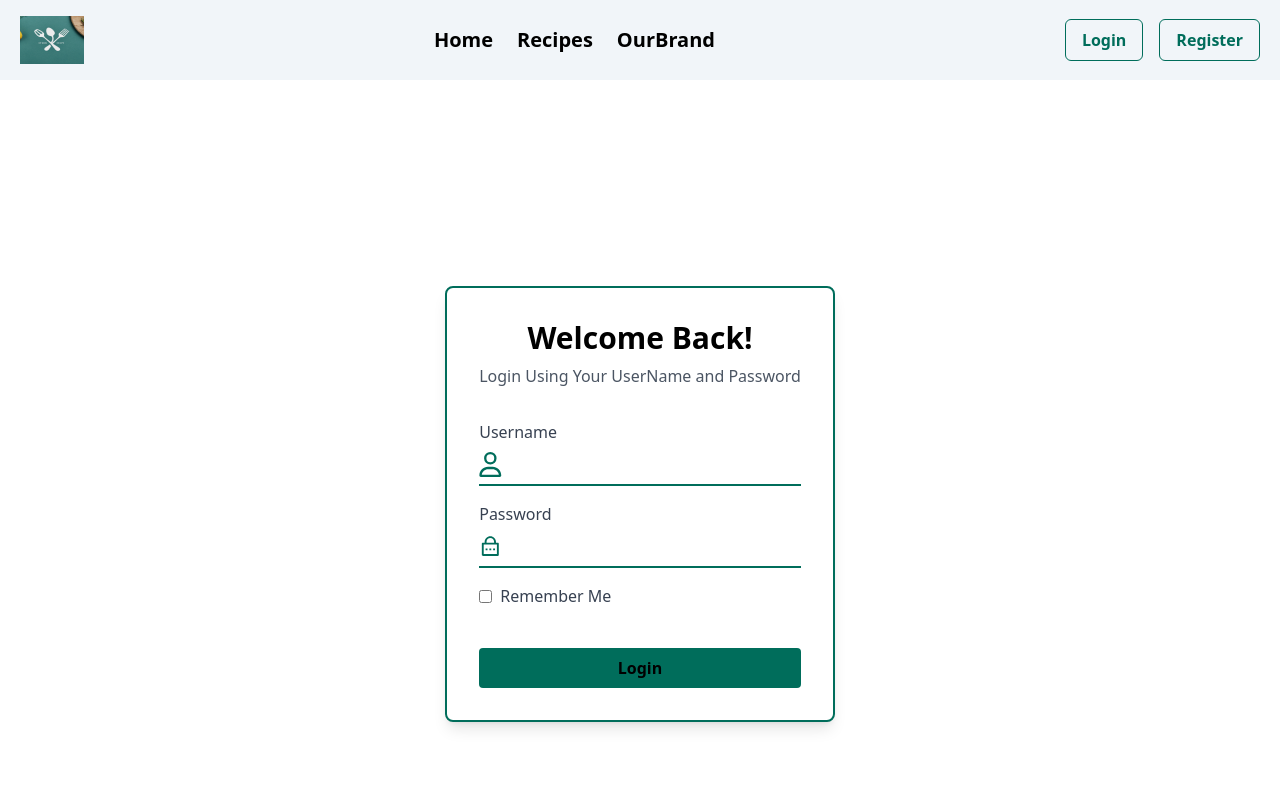
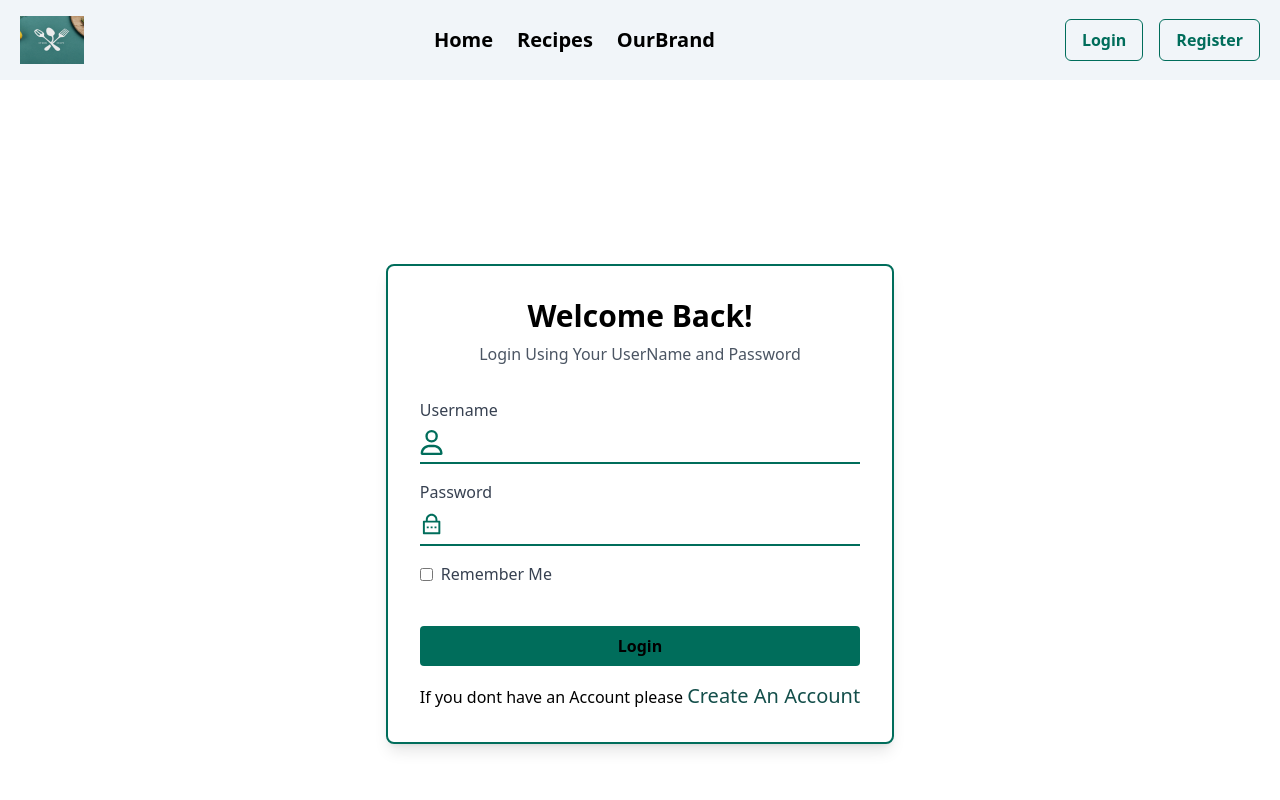
Before and after one commit to Thandekaportiap/Task-9-Online-Recipe, a React (Vite) app in the folder frontend/: page /Login in a window 1280 px wide. Shown: the top 800 px of the page. Built offline with nearby package versions, Linux system fonts and the light colour scheme; a web font is replaced by a local one; what fluid-tailwind would draw is missing.

Commit message:
Json Server register

```diff
--- a/frontend/package.json
+++ b/frontend/package.json
@@ -10,6 +10,7 @@
     "preview": "vite preview"
   },
   "dependencies": {
+    "axios": "^1.7.7",
     "react": "^18.3.1",
     "react-dom": "^18.3.1",
     "react-icons": "^5.3.0",
--- a/frontend/src/pages/Login.jsx
+++ b/frontend/src/pages/Login.jsx
@@ -1,15 +1,69 @@
-import React from "react";
+import React, {useState} from "react";
 import { NavLink } from 'react-router-dom';
 import { FaRegUser } from "react-icons/fa6";
 import { RiLockPasswordLine } from "react-icons/ri";
+import { useNavigate } from 'react-router-dom';
+import axios from "axios";
 
 const Login = () => {
+  const [formData, setFormData] = useState({
+    username: '',
+    password: '',
+
+  });
+  const [errors, setErrors] = useState({});
+  const [valid, setValid] = useState(true);
+  const navigate = useNavigate()
+
+  const handleSubmit = (e) =>{
+    e.preventDefault();
+    // console.log(formData)
+    let isvalid = true;
+    let validationErrors = {}
+    if(formData.username === "" || formData.username === null) {
+      isvalid = false;
+      validationErrors.username = "Username is required"
+    }
+
+    // Password Validation
+    if(formData.password === "" || formData.password === null) {
+      isvalid = false;
+      validationErrors.password = "Password is required"
+    } else if(formData.password.length < 6) {
+      isvalid = false;
+      validationErrors.password = "Password length must be at least 6 char"
+    }
+
+
+    axios.get('http://localhost:8000/users')
+    .then(result => {
+      result.data.map(user => {
+        if(user.username === formData.username) {
+          if(user.password === formData.password){
+            alert("Login Successfully")
+            navigate('/RecipeList')
+          } else {
+            isvalid = false;
+            validationErrors.password = "Wrong Password; "
+          }
+        }
+      })
+      setErrors(validationErrors)
+      setValid(isvalid)
+
+      // alert("Registered Successfully")
+      // navigate('/Login')
+    })
+    .catch(err => console.log(err))
+
+  }
   return (
 <>
 <div className="flex items-center justify-center h-screen bg-whitesmoke m-6">
       <div className="bg-white p-8 rounded-lg shadow-lg border-2 border-[#006D5B]">
       <h1 className="text-3xl font-bold mb-2 text-center">Welcome Back!</h1>
       <p className="text-gray-600 mb-8 text-center">Login Using Your UserName and Password</p>
+        <form onSubmit={handleSubmit}>
         <div className="mb-4">
           <label htmlFor="username" className="block text-gray-700">Username</label>
           <div className="flex items-center border-b-2 border-[#006D5B]">
@@ -18,6 +72,7 @@ const Login = () => {
               type="text"
               id="username"
               className="w-full py-2 outline-none"
+              onChange={(event) => setFormData({...formData, username: event.target.value})}
               style={{ borderColor: '#006D5B' }}
             />
           </div>
@@ -30,6 +85,7 @@ const Login = () => {
               type="password"
               id="password"
               className="w-full py-2 outline-none"
+              onChange={(event) => setFormData({...formData, password: event.target.value})}
               style={{ borderColor: '#006D5B' }}
             />
           </div>
@@ -38,12 +94,23 @@ const Login = () => {
           <input type="checkbox" id="rememberMe" className="mr-2" />
           <label htmlFor="rememberMe" className="text-gray-700">Remember Me</label>
         </div>
+
+        {
+          valid ? <></> :
+          <span>
+            {errors.username}; {errors.password};
+          </span>
+        }
+
         <button
           className=" transition ease-in-out delay-150  hover:-translate-y-1 hover:scale-110 hover:bg-[white] hover:text-[#006D5B] hover:border border-[#006D5B] duration-300
            w-full py-2 mt-4 bg-[#006D5B] text-whitesmoke font-semibold rounded"
         >
           Login
         </button>
+
+        <p className="mt-4">If you dont have an Account please <NavLink to={'/Register'}><span className="text-teal-900 text-xl hover:text-3xl">Create An Account</span></NavLink></p>
+        </form>
       </div>
     </div>
 
--- a/frontend/src/pages/Register.jsx
+++ b/frontend/src/pages/Register.jsx
@@ -1,7 +1,10 @@
-import React, { useState } from 'react';
+import React, { useState, } from 'react';
 import { FaRegUser } from "react-icons/fa6";
 import { RiLockPasswordLine } from "react-icons/ri";
 import { MdOutlineAttachEmail } from "react-icons/md";
+import axios from "axios"
+import { useNavigate } from 'react-router-dom';
+
 
 const RegisterPage = () => {
   const [formData, setFormData] = useState({
@@ -11,7 +14,8 @@ const RegisterPage = () => {
     confirmpassword: ''
   });
   const [errors, setErrors] = useState({});
-  const [valid, setValid] = useState(true)
+  const [valid, setValid] = useState(true);
+  const navigate = useNavigate()
 
   const handleSubmit = (e) =>{
     e.preventDefault();
@@ -22,12 +26,38 @@ const RegisterPage = () => {
       isvalid = false;
       validationErrors.username = "Username is required"
     }
+    // Email Validation
     if(formData.email === "" || formData.email === null) {
       isvalid = false;
-      validationErrors.username = "Email is required"
+      validationErrors.email = "Email is required"
     } else if(!/\S+@\S+\.\S+/.test(formData.email)) {
       isvalid = false;
       validationErrors.email = "Email is not valid"
+    }
+    // Password Validation
+    if(formData.password === "" || formData.password === null) {
+      isvalid = false;
+      validationErrors.password = "Password is required"
+    } else if(formData.password.length < 6) {
+      isvalid = false;
+      validationErrors.password = "Password length must be at least 6 char"
+    }
+    // Confirm Password Validation
+    if(formData.confirmpassword !== formData.password){
+      isvalid = false;
+      validationErrors.password = "Password not match"
+    }
+    setErrors(validationErrors)
+    setValid(isvalid)
+
+    if(Object.keys(validationErrors).length === 0){
+      // alert("Registered Successfully")
+      axios.post('http://localhost:8000/users', formData)
+      .then(result => {
+        alert("Registered Successfully")
+        navigate('/Login')
+      })
+      .catch(err => console.log(err))
     }
   }
 
@@ -37,6 +67,12 @@ const RegisterPage = () => {
       <div className="bg-white p-8 rounded-lg shadow-lg border-2 border-[#006D5B] lg:w-96 ssm:w-64">
         <h2 className="text-2xl font-semibold mb-6 text-center">Register Page</h2>
         <p className="text-gray-600 mb-8 text-center">Create your new account </p>
+        {
+          valid ? <></> :
+          <span>
+            {errors.username}; {errors.email}; {errors.password}; {errors.confirmpassword}
+          </span>
+        }
         <form onSubmit={handleSubmit}>
         <div className="mb-4">
           <label htmlFor="username" className="block text-gray-700">Username</label>
```
Also changed, not shown: 2 other files (tests, documents, lock files or other folders).
